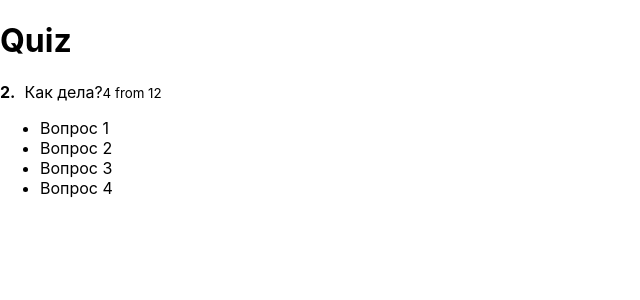
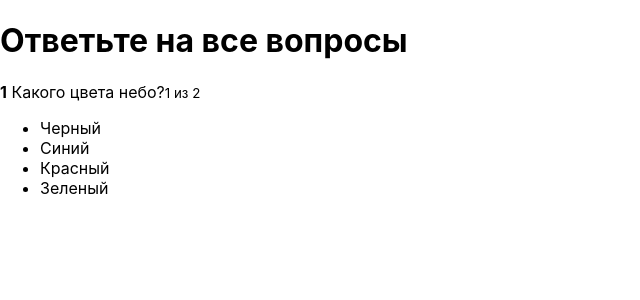
Before and after one commit to Garza0/react-components, a React app in the folder react-component/: page / in a window 1280 px wide. Shown: the top 300 px of the page, without its empty margins (0-640 px from the left). Built offline with nearby package versions, Linux system fonts and the light colour scheme.

Commit message:
questions

```diff
--- a/react-component/src/components/ActiveQuiz/ActiveQuiz.js
+++ b/react-component/src/components/ActiveQuiz/ActiveQuiz.js
@@ -7,14 +7,15 @@ const ActiveQuiz = props => (
   <div className={classes.ActiveQuiz}>
     <p className={classes.Question}>
       <span>
-        <strong>2.</strong>&nbsp;
-        Как дела?
-     </span>
-      <small>4 from 12</small>
+        <strong>{props.answerNumber}</strong>&nbsp;
+        {props.question}
+      </span>
+      <small>{props.answerNumber} из {props.quizLength}</small>
     </p>
 
     <AnswersList
       answers={props.answers}
+      onAnswerClick={props.onAnswerClick}
     />
 
   </div>
--- a/react-component/src/components/ActiveQuiz/AnswersList/AnswerItem/AnswerItem.css
+++ b/react-component/src/components/ActiveQuiz/AnswersList/AnswerItem/AnswerItem.css
@@ -1,3 +1,12 @@
 .AnswerItem {
+  border: 1px solid white;
+  border-radius: 5px;
+  padding: 5px 10px;
+  margin-bottom: 5px;
+  cursor: pointer;
+}
 
+.AnswerItem:hover {
+  background: rgba(255, 255, 255, .2);
+  transition: background .3s ease-in-out;
 }
--- a/react-component/src/components/ActiveQuiz/AnswersList/AnswerItem/AnswerItem.js
+++ b/react-component/src/components/ActiveQuiz/AnswersList/AnswerItem/AnswerItem.js
@@ -4,7 +4,9 @@ import AnswersList from '../AnswersList'
 
 const AnswerItem = props => {
   return (
-    <li className={classes.AnswerItem}>
+    <li className={classes.AnswerItem}
+      onClick={() => props.onAnswerClick(props.answer.id)}
+    >
       {props.answer.text}
     </li>
   )
--- a/react-component/src/components/ActiveQuiz/AnswersList/AnswersList.js
+++ b/react-component/src/components/ActiveQuiz/AnswersList/AnswersList.js
@@ -9,6 +9,7 @@ const AnswersList = props => (
         <AnswerItem
           key={index}
           answer={answer}
+          onAnswerClick={props.onAnswerClick}
         />
       )
     })}
--- a/react-component/src/containers/Quiz/Quiz.js
+++ b/react-component/src/containers/Quiz/Quiz.js
@@ -4,16 +4,40 @@ import ActiveQuiz from '../../components/ActiveQuiz/ActiveQuiz'
 
 class Quiz extends Component {
   state = {
+    activeQuestion: 0,
     quiz: [
       {
+        rightAnswerId: 2,
+        id: 1,
+        question: 'Какого цвета небо?',
         answers: [
-          { text: 'Вопрос 1' },
-          { text: 'Вопрос 2' },
-          { text: 'Вопрос 3' },
-          { text: 'Вопрос 4' }
+          { text: 'Черный', id: 1 },
+          { text: 'Синий', id: 2 },
+          { text: 'Красный', id: 3 },
+          { text: 'Зеленый', id: 4 }
+        ]
+      },
+      {
+        rightAnswerId: 1,
+        id: 2,
+        question: 'Столица Украины?',
+        answers: [
+          { text: 'Киев', id: 1 },
+          { text: 'Харьков', id: 2 },
+          { text: 'Одесса', id: 3 },
+          { text: 'Львов', id: 4 }
         ]
       }
     ]
+  }
+
+
+  onAnswerClickHandler = (answerId) => {
+    console.log('Answer Id: ', answerId)
+
+    this.setState({
+      activeQuestion: this.state.activeQuestion + 1
+    })
   }
 
   render() {
@@ -21,9 +45,13 @@ class Quiz extends Component {
       <div className={classes.Quiz}>
 
         <div className={classes.QuizWrapper}>
-          <h1>Quiz</h1>
+          <h1>Ответьте на все вопросы</h1>
           <ActiveQuiz
-            answers={this.state.quiz[0].answers}
+            answers={this.state.quiz[this.state.activeQuestion].answers}
+            question={this.state.quiz[this.state.activeQuestion].question}
+            onAnswerClick={this.onAnswerClickHandler}
+            quizLength={this.state.quiz.length}
+            answerNumber={this.state.activeQuestion + 1}
           />
         </div>
 
```
